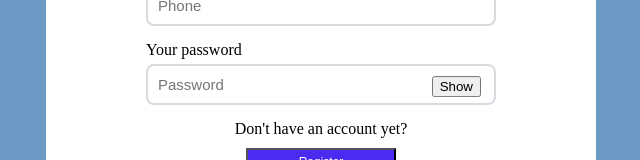
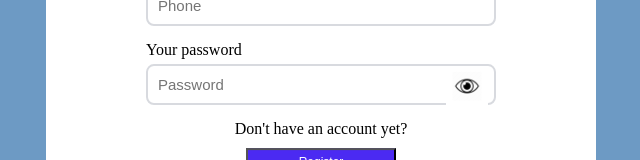
Before and after one commit to pugaivan/Seeu-messanger, a React (Create React App) app: page /login in a window 1280 px wide. Shown: the part 326-486 px from the top of the page, without its empty margins (319-959 px from the left). Built offline with nearby package versions, Linux system fonts and the light colour scheme.

Commit message:
upload hide/show img, styled both

```diff
--- a/src/components/input/input.scss
+++ b/src/components/input/input.scss
@@ -33,6 +33,6 @@ input:focus {
 
 .input-button {
     position: absolute;
-    right: 15px;
-    top: 35px;
+    right: 8px;
+    top: 29px;
 }
--- a/src/components/passwordInput/passwordInput.js
+++ b/src/components/passwordInput/passwordInput.js
@@ -1,5 +1,8 @@
 import Input from "../input/input"
 import React, { useState } from "react"
+import "./passwordInput.scss"
+
+
 
 
 
@@ -11,7 +14,7 @@ const PasswordInput = (props) => {
     }
 
     return (
-        <Input {...props} type={isPasswordShown ? "text" : "password"} ><button type="button" onClick={onShowPassword}>{isPasswordShown ? "Hide" : "Show"}</button></Input>
+        <Input {...props} type={isPasswordShown ? "text" : "password"} ><button class="images-container" type="button" onClick={onShowPassword}>{isPasswordShown ? <img src="/images/hide.png" width="30px" height="30px"/> : <img src="/images/show.jpg" width="30px" height="30px"/>}</button></Input>
     )
 }
 
--- /dev/null
+++ b/src/components/passwordInput/passwordInput.scss
@@ -0,0 +1,9 @@
+.images-container{
+    background-color: white;
+    border: none;
+}
+
+img{
+    background-color: white;
+    border: none;
+}
```
Also changed, not shown: public/images/hide.png (added), public/images/show.jpg (added).
